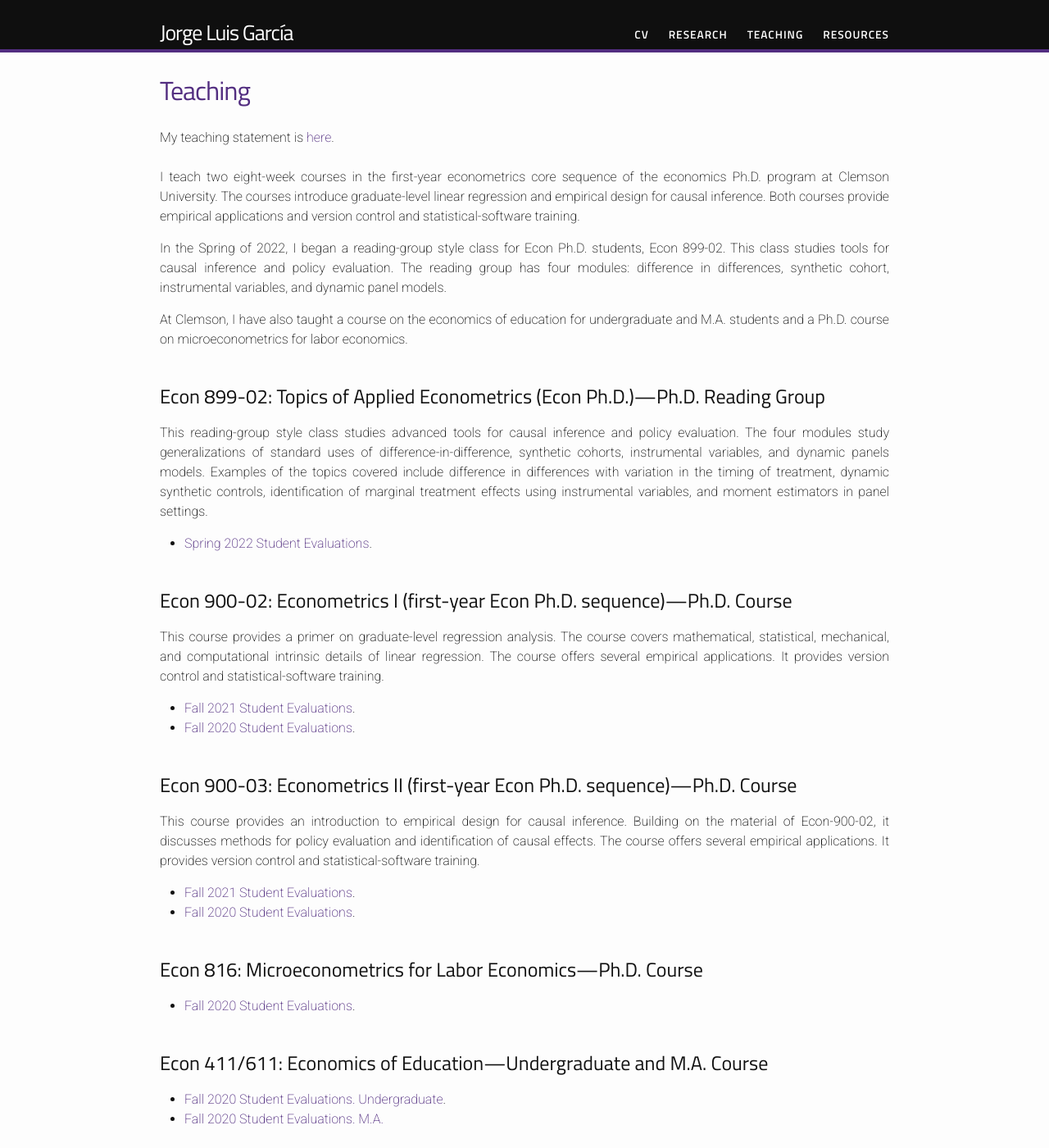
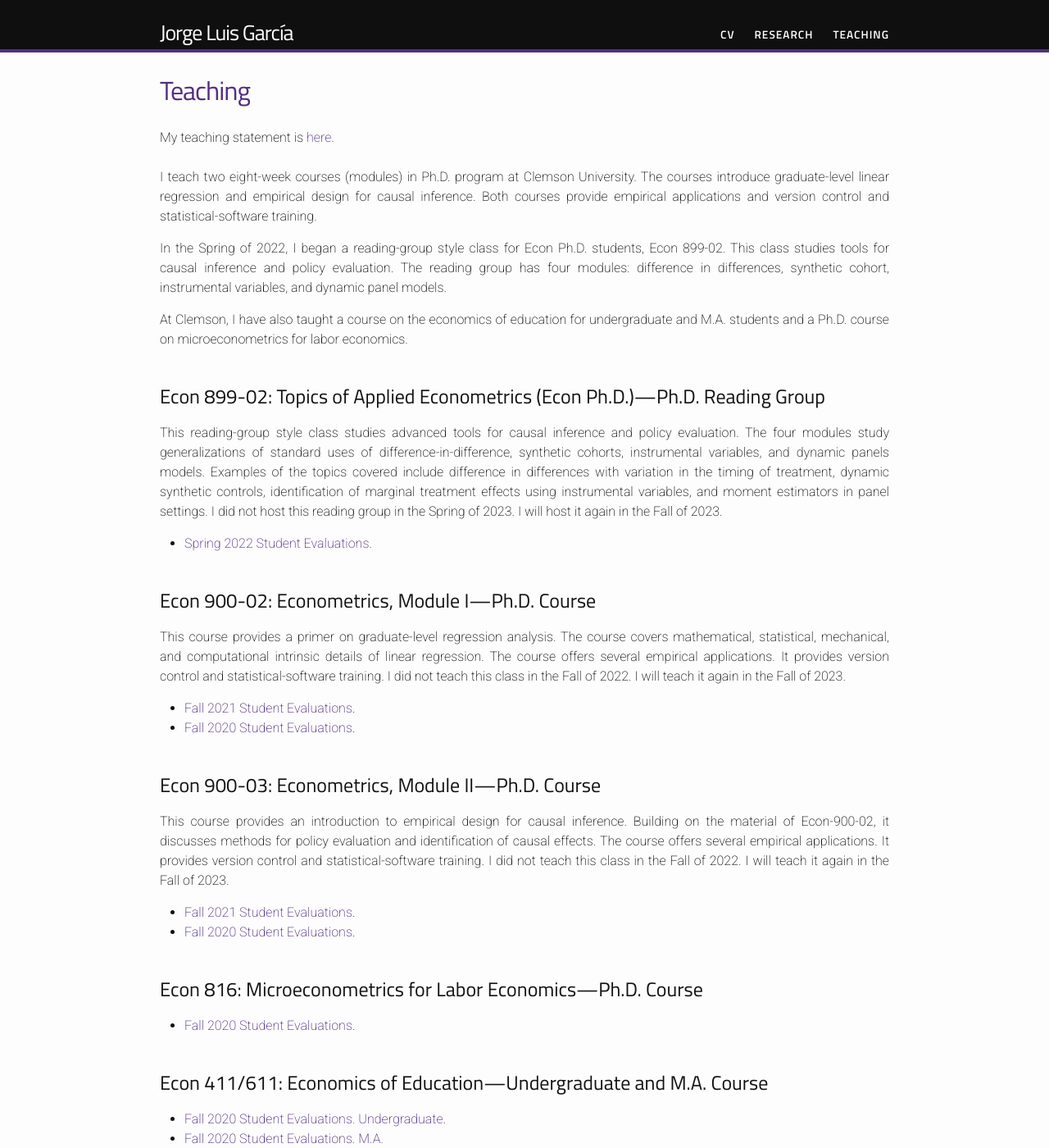
Before and after one commit to jorgelgarcia/jorgelgarcia.github.io, a Jekyll site: the page built from teaching.md, in a window 1280 px wide and 1400 px high. Shown: the whole window at 82% size. Built offline with Jekyll 4.4.1, drawn with Linux system fonts in a browser that asks for light colours; nearby versions of some CDN libraries; some web fonts are replaced.

Commit message:
several changes with new research statement

```diff
--- a/_data/menu.yml
+++ b/_data/menu.yml
@@ -6,6 +6,3 @@
 
 - title: "Teaching"
   href: "/teaching/"
-
-- title: "Resources"
-  href: "/resources/"
--- a/teaching.md
+++ b/teaching.md
@@ -7,7 +7,7 @@ permalink: /teaching/
 My teaching statement is <a href="https://www.dropbox.com/s/z0eeahtcu0c0n20/garcia_teachingstatement.pdf?dl=0">here</a>.
 <br />
 <br />
-I teach two eight-week courses in the first-year econometrics core sequence of the economics Ph.D. program at Clemson University. The courses introduce graduate-level linear regression and empirical design for causal inference. Both courses provide empirical applications and version control and statistical-software training.<br />
+I teach two eight-week courses (modules) in Ph.D. program at Clemson University. The courses introduce graduate-level linear regression and empirical design for causal inference. Both courses provide empirical applications and version control and statistical-software training.<br />
 
 In the Spring of 2022, I began a reading-group style class for Econ Ph.D. students, Econ 899-02. This class studies tools for causal inference and policy evaluation. The reading group has four modules: difference in differences, synthetic cohort, instrumental variables, and dynamic panel models.<br />
 
@@ -15,20 +15,20 @@ At Clemson, I have also taught a course on the economics of education for underg
 <br />
 <br />
 ## Econ 899-02: Topics of Applied Econometrics (Econ Ph.D.)---Ph.D. Reading Group
-This reading-group style class studies advanced tools for causal inference and policy evaluation. The four modules study generalizations of standard uses of difference-in-difference, synthetic cohorts, instrumental variables, and dynamic panels models. Examples of the topics covered include difference in differences with variation in the timing of treatment, dynamic synthetic controls, identification of marginal treatment effects using instrumental variables, and moment estimators in panel settings.
+This reading-group style class studies advanced tools for causal inference and policy evaluation. The four modules study generalizations of standard uses of difference-in-difference, synthetic cohorts, instrumental variables, and dynamic panels models. Examples of the topics covered include difference in differences with variation in the timing of treatment, dynamic synthetic controls, identification of marginal treatment effects using instrumental variables, and moment estimators in panel settings. I did not host this reading group in the Spring of 2023. I will host it again in the Fall of 2023.
 * [Spring 2022 Student Evaluations](https://www.dropbox.com/s/5vwqohsvfr7vmsl/ECON-8990-002SelectedTopicsinEconomics202201-ECON-8990-002-20309-GarciaMenendez_GarciaGMenendezJorge.pdf?dl=0).
 <br />
 <br />
 
-## Econ 900-02: Econometrics I (first-year Econ Ph.D. sequence)---Ph.D. Course
-This course provides a primer on graduate-level regression analysis. The course covers mathematical, statistical, mechanical, and computational intrinsic details of linear regression. The course offers several empirical applications. It provides version control and statistical-software training.
+## Econ 900-02: Econometrics, Module I---Ph.D. Course
+This course provides a primer on graduate-level regression analysis. The course covers mathematical, statistical, mechanical, and computational intrinsic details of linear regression. The course offers several empirical applications. It provides version control and statistical-software training. I did not teach this class in the Fall of 2022. I will teach it again in the Fall of 2023.
 * [Fall 2021 Student Evaluations](https://www.dropbox.com/s/913oo1ucdjk9lup/ECON-9000-002SelectedTopics202108-ECON-9000-002-89525-GarciaGMenendez_JorgeGarciaGMenendez.pdf?dl=0).
 * [Fall 2020 Student Evaluations](https://www.dropbox.com/s/ky2x0gry3nps2ip/ECON-9000-002SelectedTopics_JorgeGarciaGMenendez.pdf?dl=0).
 <br />
 <br />
 
-## Econ 900-03: Econometrics II (first-year Econ Ph.D. sequence)---Ph.D. Course
-This course provides an introduction to empirical design for causal inference. Building on the material of Econ-900-02, it discusses methods for policy evaluation and identification of causal effects. The course offers several empirical applications. It provides version control and statistical-software training.
+## Econ 900-03: Econometrics,  Module II---Ph.D. Course
+This course provides an introduction to empirical design for causal inference. Building on the material of Econ-900-02, it discusses methods for policy evaluation and identification of causal effects. The course offers several empirical applications. It provides version control and statistical-software training. I did not teach this class in the Fall of 2022. I will teach it again in the Fall of 2023.
 * [Fall 2021 Student Evaluations](https://www.dropbox.com/s/qo3zn2pkcfzpd4m/ECON-9000-003SelectedTopics202108-ECON-9000-003-89526-GarciaGMenendez_JorgeGarciaGMenendez.pdf?dl=0).
 * [Fall 2020 Student Evaluations](https://www.dropbox.com/s/67ft8lxi8ngjpo3/ECON-9000-003SelectedTopics_JorgeGarciaGMenendez.pdf?dl=0).
 <br />
```
Also changed, not shown: cv.md (+2 -2 lines), index.html (+6 -2 lines), research.md (+2 -1 lines), 1 other file.
